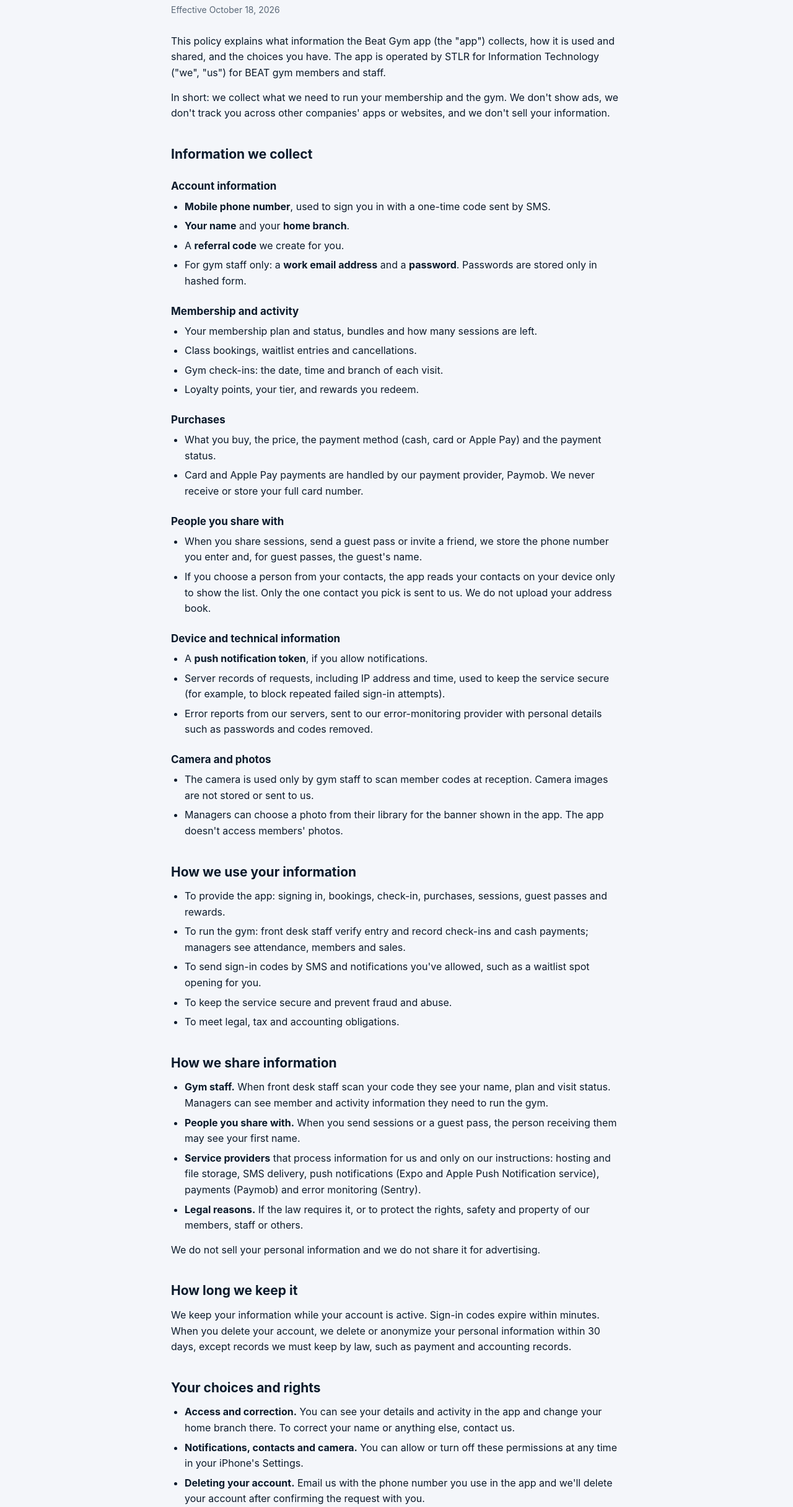
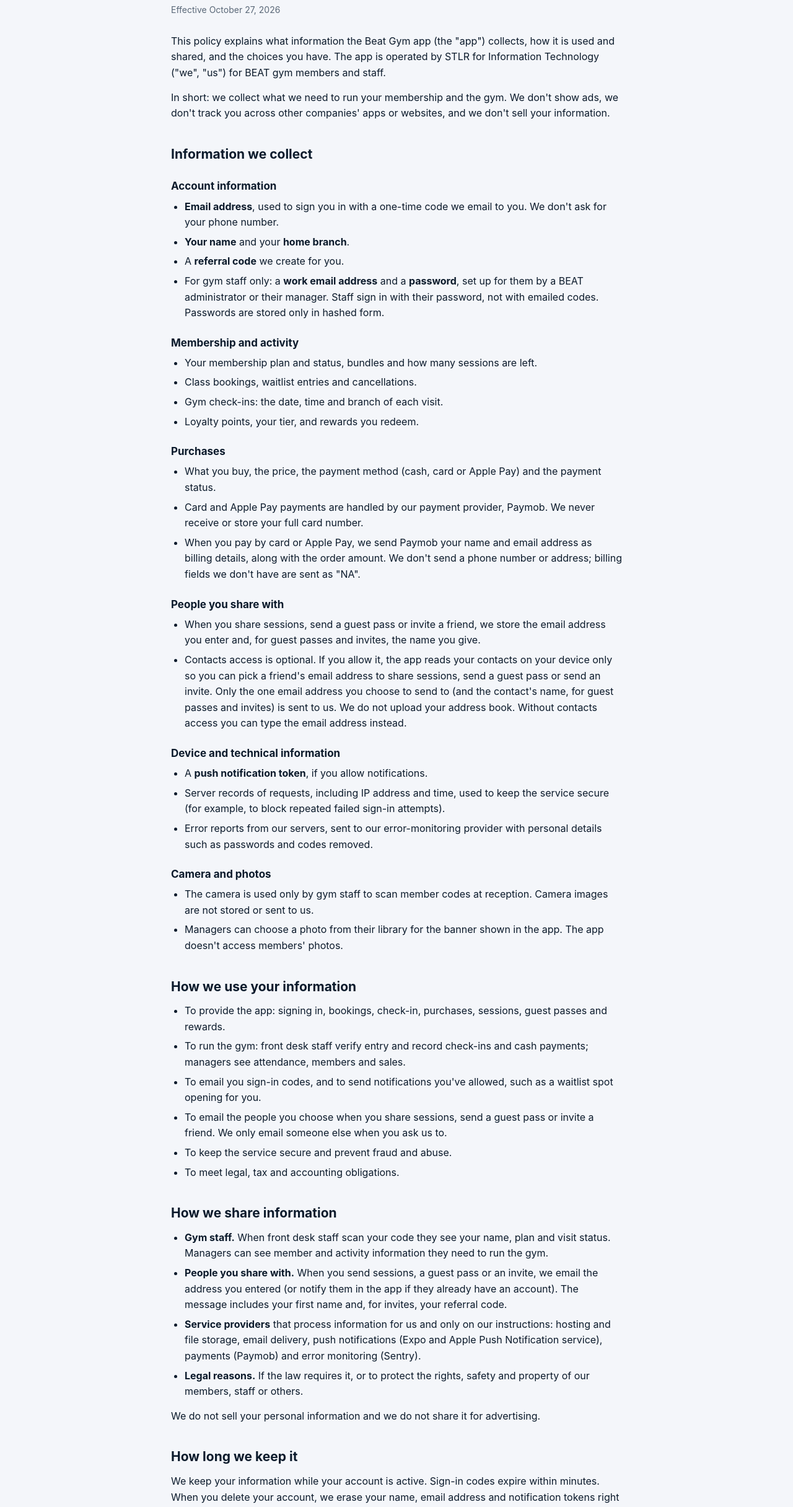
Before and after one commit to stlrdev/beat-gym, a plain HTML site: page privacy/index.html in a window 1280 px wide. Shown: the part 102-2533 px from the top of the page at 62% size. Drawn offline with Linux system fonts and the light colour scheme.

Commit message:
Describe email sign-in and in-app account deletion
Members now sign in with an emailed one-time code instead of a phone
number and SMS. Update the privacy policy and support pages to match:
email is used for sign-in codes and for notices members send friends
(shared sessions, guest passes, invites), contacts access only picks a
friend's email, and Paymob receives name and email as billing details.

Also describe deleting an account from Profile > Delete account, with
email as a fallback, and what deletion erases.

Co-Authored-By: Claude Opus 5.5 <noreply@anthropic.com>

```diff
--- a/privacy/index.html
+++ b/privacy/index.html
@@ -20,7 +20,7 @@
 
   <main class="wrap">
     <h1>Privacy Policy</h1>
-    <p class="meta">Effective October 18, 2026</p>
+    <p class="meta">Effective October 27, 2026</p>
 
     <p>This policy explains what information the Beat Gym app (the "app") collects, how it is used and shared, and the choices you have. The app is operated by STLR for Information Technology ("we", "us") for BEAT gym members and staff.</p>
 
@@ -30,10 +30,10 @@
 
     <h3>Account information</h3>
     <ul>
-      <li><strong>Mobile phone number</strong>, used to sign you in with a one-time code sent by SMS.</li>
+      <li><strong>Email address</strong>, used to sign you in with a one-time code we email to you. We don't ask for your phone number.</li>
       <li><strong>Your name</strong> and your <strong>home branch</strong>.</li>
       <li>A <strong>referral code</strong> we create for you.</li>
-      <li>For gym staff only: a <strong>work email address</strong> and a <strong>password</strong>. Passwords are stored only in hashed form.</li>
+      <li>For gym staff only: a <strong>work email address</strong> and a <strong>password</strong>, set up for them by a BEAT administrator or their manager. Staff sign in with their password, not with emailed codes. Passwords are stored only in hashed form.</li>
     </ul>
 
     <h3>Membership and activity</h3>
@@ -48,12 +48,13 @@
     <ul>
       <li>What you buy, the price, the payment method (cash, card or Apple Pay) and the payment status.</li>
       <li>Card and Apple Pay payments are handled by our payment provider, Paymob. We never receive or store your full card number.</li>
+      <li>When you pay by card or Apple Pay, we send Paymob your name and email address as billing details, along with the order amount. We don't send a phone number or address; billing fields we don't have are sent as "NA".</li>
     </ul>
 
     <h3>People you share with</h3>
     <ul>
-      <li>When you share sessions, send a guest pass or invite a friend, we store the phone number you enter and, for guest passes, the guest's name.</li>
-      <li>If you choose a person from your contacts, the app reads your contacts on your device only to show the list. Only the one contact you pick is sent to us. We do not upload your address book.</li>
+      <li>When you share sessions, send a guest pass or invite a friend, we store the email address you enter and, for guest passes and invites, the name you give.</li>
+      <li>Contacts access is optional. If you allow it, the app reads your contacts on your device only so you can pick a friend's email address to share sessions, send a guest pass or send an invite. Only the one email address you choose to send to (and the contact's name, for guest passes and invites) is sent to us. We do not upload your address book. Without contacts access you can type the email address instead.</li>
     </ul>
 
     <h3>Device and technical information</h3>
@@ -73,7 +74,8 @@
     <ul>
       <li>To provide the app: signing in, bookings, check-in, purchases, sessions, guest passes and rewards.</li>
       <li>To run the gym: front desk staff verify entry and record check-ins and cash payments; managers see attendance, members and sales.</li>
-      <li>To send sign-in codes by SMS and notifications you've allowed, such as a waitlist spot opening for you.</li>
+      <li>To email you sign-in codes, and to send notifications you've allowed, such as a waitlist spot opening for you.</li>
+      <li>To email the people you choose when you share sessions, send a guest pass or invite a friend. We only email someone else when you ask us to.</li>
       <li>To keep the service secure and prevent fraud and abuse.</li>
       <li>To meet legal, tax and accounting obligations.</li>
     </ul>
@@ -81,20 +83,20 @@
     <h2>How we share information</h2>
     <ul>
       <li><strong>Gym staff.</strong> When front desk staff scan your code they see your name, plan and visit status. Managers can see member and activity information they need to run the gym.</li>
-      <li><strong>People you share with.</strong> When you send sessions or a guest pass, the person receiving them may see your first name.</li>
-      <li><strong>Service providers</strong> that process information for us and only on our instructions: hosting and file storage, SMS delivery, push notifications (Expo and Apple Push Notification service), payments (Paymob) and error monitoring (Sentry).</li>
+      <li><strong>People you share with.</strong> When you send sessions, a guest pass or an invite, we email the address you entered (or notify them in the app if they already have an account). The message includes your first name and, for invites, your referral code.</li>
+      <li><strong>Service providers</strong> that process information for us and only on our instructions: hosting and file storage, email delivery, push notifications (Expo and Apple Push Notification service), payments (Paymob) and error monitoring (Sentry).</li>
       <li><strong>Legal reasons.</strong> If the law requires it, or to protect the rights, safety and property of our members, staff or others.</li>
     </ul>
     <p>We do not sell your personal information and we do not share it for advertising.</p>
 
     <h2>How long we keep it</h2>
-    <p>We keep your information while your account is active. Sign-in codes expire within minutes. When you delete your account, we delete or anonymize your personal information within 30 days, except records we must keep by law, such as payment and accounting records.</p>
+    <p>We keep your information while your account is active. Sign-in codes expire within minutes. When you delete your account, we erase your name, email address and notification tokens right away and end every session. Any other personal information is deleted or anonymized within 30 days. Records we must keep by law, such as payment and accounting records, are kept without your name or email address.</p>
 
     <h2>Your choices and rights</h2>
     <ul>
       <li><strong>Access and correction.</strong> You can see your details and activity in the app and change your home branch there. To correct your name or anything else, contact us.</li>
       <li><strong>Notifications, contacts and camera.</strong> You can allow or turn off these permissions at any time in your iPhone's Settings.</li>
-      <li><strong>Deleting your account.</strong> Email us with the phone number you use in the app and we'll delete your account after confirming the request with you.</li>
+      <li><strong>Deleting your account.</strong> You can delete your account in the app: open <strong>Profile</strong>, tap <strong>Delete account</strong> and confirm. Any sessions, guest passes and points you have left are lost. You can also email us from the email address you use in the app (or tell us that address) and we'll delete your account after confirming the request with you. Staff accounts are removed by an administrator.</li>
       <li>Depending on where you live, you may have other rights over your information. Contact us and we'll help.</li>
     </ul>
 
```
Also changed, not shown: support/index.html (+12 -10 lines).
